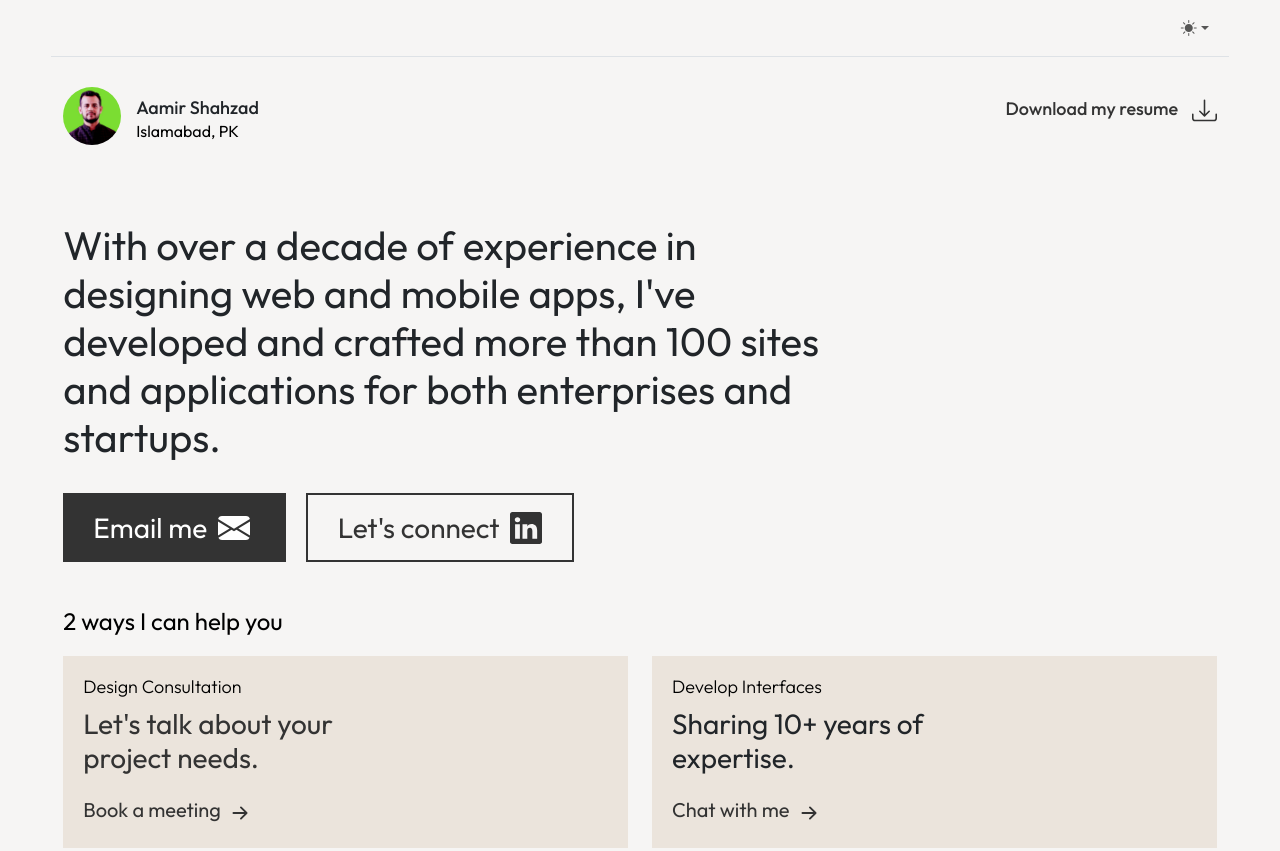
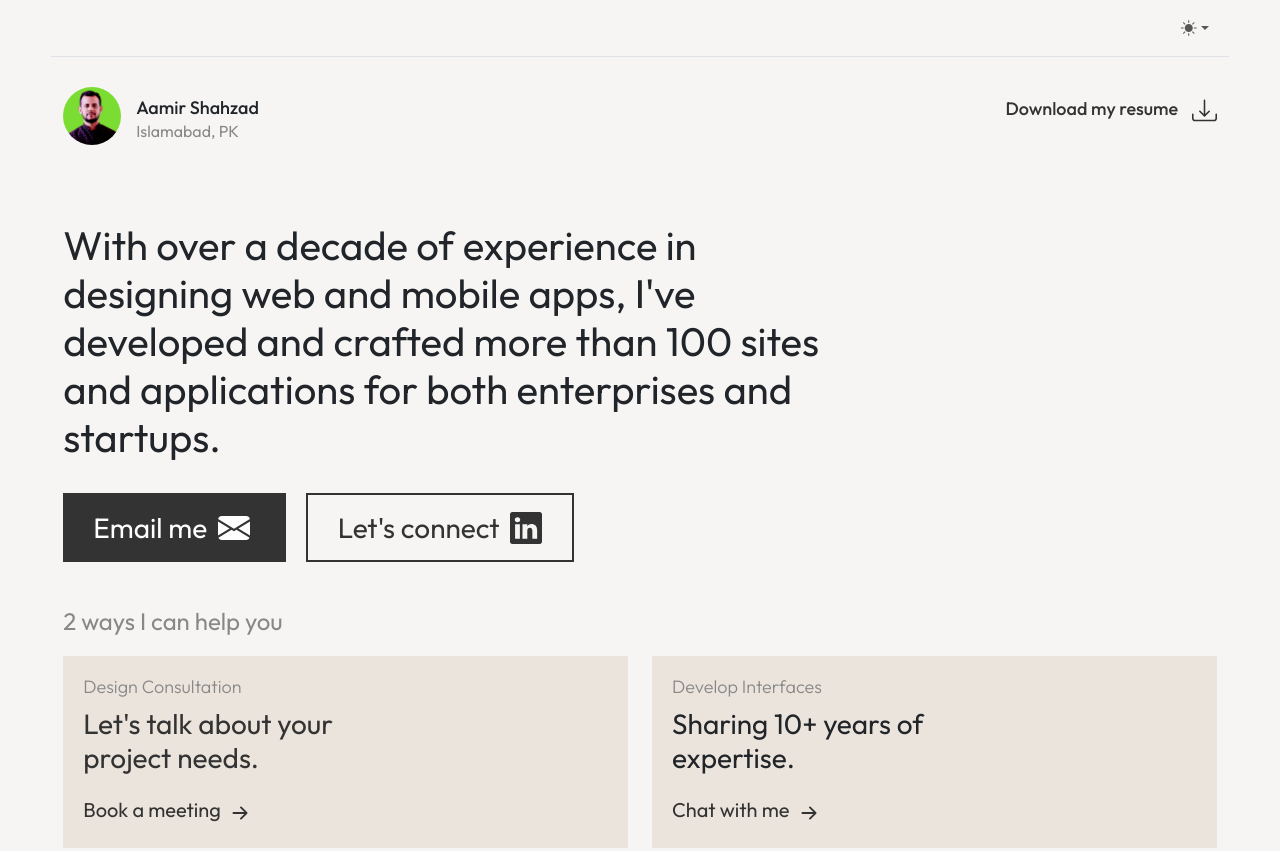
Before and after one commit to aamirshahzad/aamirshahzad.github.io, a plain HTML site: page index.html in a window 1280 px wide. Shown: the top 851 px of the page. Drawn offline with nearby package versions, Linux system fonts and the light colour scheme.

Commit message:
Fixed styling issues

```diff
--- a/css/style.css
+++ b/css/style.css
@@ -34,8 +34,7 @@ html[data-bs-theme="light"] #page-wrapper {
     background: #F6F5F4;
 }
 html[data-bs-theme="light"] .light-gray-color {
-    /*color: #888888;*/
-    color: #000000;
+    color: #888888;
 }
 html[data-bs-theme="light"] .dark-gray-color {
     color: #333333;
@@ -171,8 +170,7 @@ html[data-bs-theme="dark"] .light-warm-gray-bg {
     padding: 20px;
 }
 .ways-i-can-help .action-card h5 {
-    /*color: #888888;*/
-    color: #000000;
+    color: #888888;
     font-weight: 300;
     font-size: 18px;
     margin-bottom: 10px;
```
